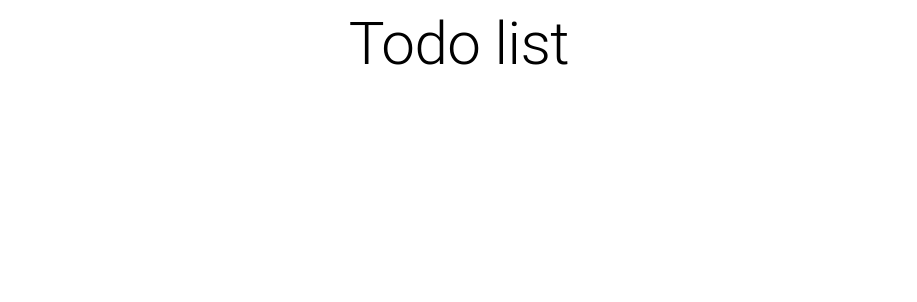
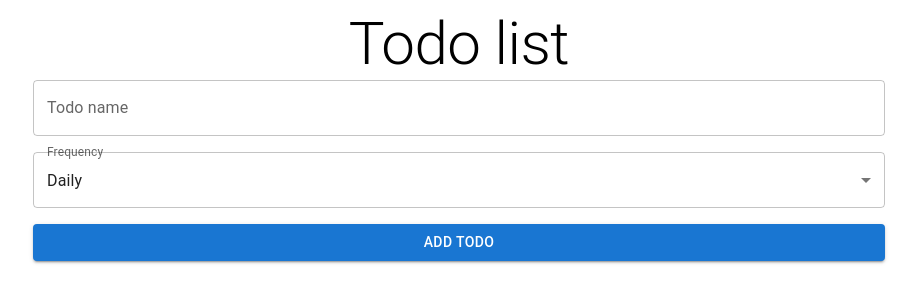
Before and after one commit to NaimurRahman00/To-do-list-using-redux, a React (Vite) app: page / in a window 1280 px wide. Shown: the top 302 px of the page, without its empty margins (181-1098 px from the left). Built offline with nearby package versions, Linux system fonts and the light colour scheme.

Commit message:
add: form

```diff
--- a/src/App.tsx
+++ b/src/App.tsx
@@ -1,6 +1,7 @@
 import { Provider } from "react-redux"
 import store from "./store/store"
 import { Container, Typography } from "@mui/material"
+import AddTodoForm from "./components/add-todo-form"
 
 function App() {
 
@@ -14,6 +15,7 @@ function App() {
             align="center">
             Todo list
           </Typography>
+          <AddTodoForm/>
         </Container>
       </Provider>
     </>
--- /dev/null
+++ b/src/components/add-todo-form.tsx
@@ -0,0 +1,34 @@
+import { Box, Button, FormControl, InputLabel, MenuItem, Select, TextField } from '@mui/material';
+import React, { useState } from 'react'
+
+const AddTodoForm: React.FC = () => {
+    const [name, setName] = useState<string>('');
+    const [frequency, setFrequency] = useState<'daily' | 'weekly'>('daily');
+
+
+    return (
+        <Box sx={{
+            display: 'flex',
+            flexDirection: 'column',
+            gap: 2,
+        }}>
+            <TextField
+                label='Todo name'
+                value={name}
+                onChange={(e) => setName(e.target.value)}
+                placeholder='Enter todo name'
+                fullWidth />
+            <FormControl>
+                <InputLabel>Frequency</InputLabel>
+                <Select value={frequency}
+                    onChange={(e) => setFrequency(e.target.value as 'daily' | 'weekly')}>
+                    <MenuItem value='daily'>Daily</MenuItem>
+                    <MenuItem value='weekly'>Weekly</MenuItem>
+                </Select>
+            </FormControl>
+            <Button type='submit' variant='contained' color='primary'>Add todo</Button>
+        </Box>
+    )
+}
+
+export default AddTodoForm
```
